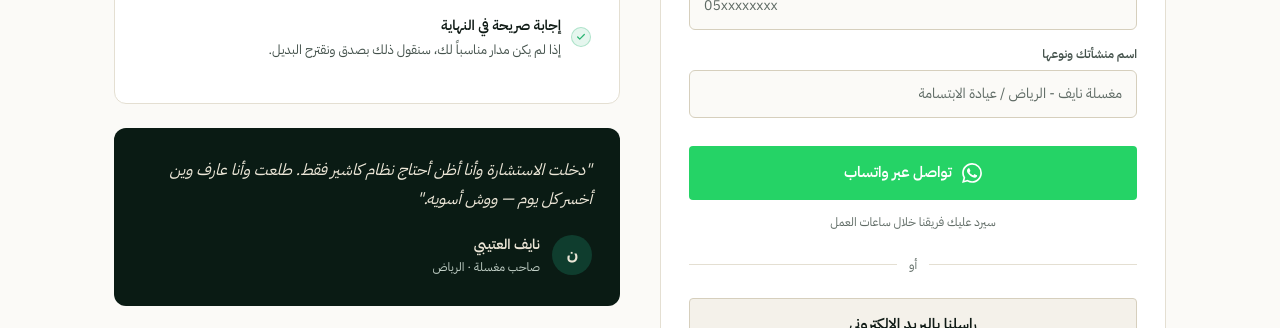
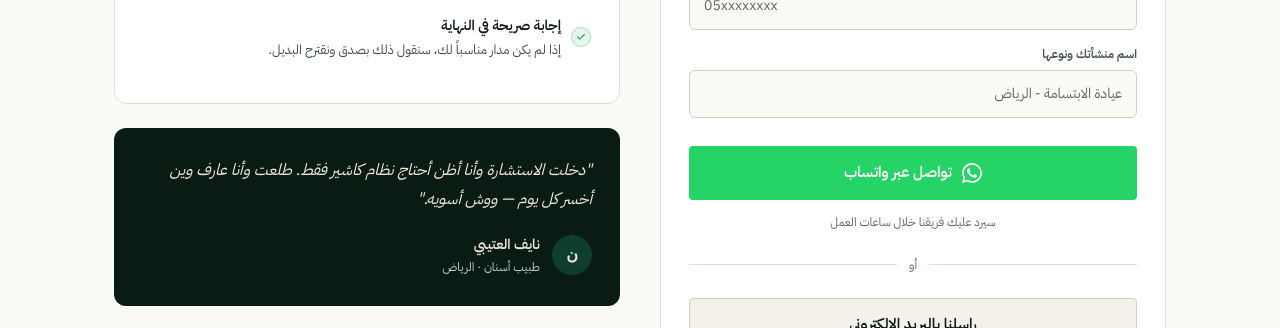
Before and after one commit to alpha-Jasem/WEBSITE-MADAR, a React (Vite) app: page /book-a-call in a window 1280 px wide. Shown: the part 604-932 px from the top of the page. Built offline with nearby package versions, Linux system fonts and the light colour scheme; no server answers; a web font is replaced by a local one.

Commit message:
fix: remove all car wash references - clinics only

```diff
--- a/src/pages/BookACallPage.tsx
+++ b/src/pages/BookACallPage.tsx
@@ -146,7 +146,7 @@ export const BookACallPage = () => {
               </div>
               <div>
                 <label style={{ fontSize: 12, fontWeight: 600, color: C.ink2, display: 'block', marginBottom: 6 }}>اسم منشأتك ونوعها</label>
-                <input className="bc-form-input" placeholder="مغسلة نايف - الرياض / عيادة الابتسامة" value={biz} onChange={e => setBiz(e.target.value)} />
+                <input className="bc-form-input" placeholder="عيادة الابتسامة - الرياض" value={biz} onChange={e => setBiz(e.target.value)} />
               </div>
             </div>
 
@@ -202,7 +202,7 @@ export const BookACallPage = () => {
                 </div>
                 <div>
                   <p style={{ margin: 0, fontSize: 14, fontWeight: 600, color: C.onDark }}>نايف العتيبي</p>
-                  <p style={{ margin: 0, fontSize: 12, color: C.onDark2 }}>صاحب مغسلة · الرياض</p>
+                  <p style={{ margin: 0, fontSize: 12, color: C.onDark2 }}>طبيب أسنان · الرياض</p>
                 </div>
               </div>
             </div>
--- a/src/pages/Privacy.tsx
+++ b/src/pages/Privacy.tsx
@@ -98,7 +98,7 @@ export const Privacy = () => {
           <div className="lp-section">
             <h2 className="lp-h2">النطاق ومن نحن</h2>
             <p className="lp-p">
-              مدار OS ("مدار"، "نحن"، "لنا") منصة برمجيات سعودية تقدم أنظمة تشغيل ذكية للمنشآت التجارية كمغاسل السيارات والعيادات. توضح سياسة الخصوصية هذه كيف نتعامل مع المعلومات عند استخدامك لموقعنا أو للتواصل معنا أو عند اشتراكك في خدماتنا.
+              مدار OS ("مدار"، "نحن"، "لنا") منصة برمجيات سعودية تقدم أنظمة استقبال ذكية للعيادات الطبية. توضح سياسة الخصوصية هذه كيف نتعامل مع المعلومات عند استخدامك لموقعنا أو للتواصل معنا أو عند اشتراكك في خدماتنا.
             </p>
             <p className="lp-p">
               تغطي هذه السياسة فئتين مختلفتين من المعلومات: (أ) معلومات صاحب المنشأة أو الممثل المفوض، و(ب) معلومات عملاء المنشآت التي تستخدم منصة مدار. تسري قواعد حماية مختلفة على كل فئة.
--- a/src/pages/Terms.tsx
+++ b/src/pages/Terms.tsx
@@ -112,7 +112,7 @@ export const Terms = () => {
             <p className="lt-p">تقدم مدار OS منظومة أنظمة تشغيل للمنشآت التجارية، قد تشمل أياً من المكونات التالية أو جميعها:</p>
             <ul className="lt-ul">
               <li>نظام إدارة طابور الانتظار وتتبع الخدمات في الوقت الفعلي.</li>
-              <li>نظام تسجيل العملاء الذاتي عبر QR واستلام السيارة أو الخدمة.</li>
+              <li>نظام تسجيل المرضى الذاتي وإدارة الطابور والمواعيد.</li>
               <li>شاشة انتظار حية للعملاء مع إشعارات واتساب عند الجاهزية.</li>
               <li>لوحة تشغيل للموظفين مع تتبع الحالات والإيرادات.</li>
               <li>برنامج ولاء وتتبع زيارات العملاء.</li>
```
